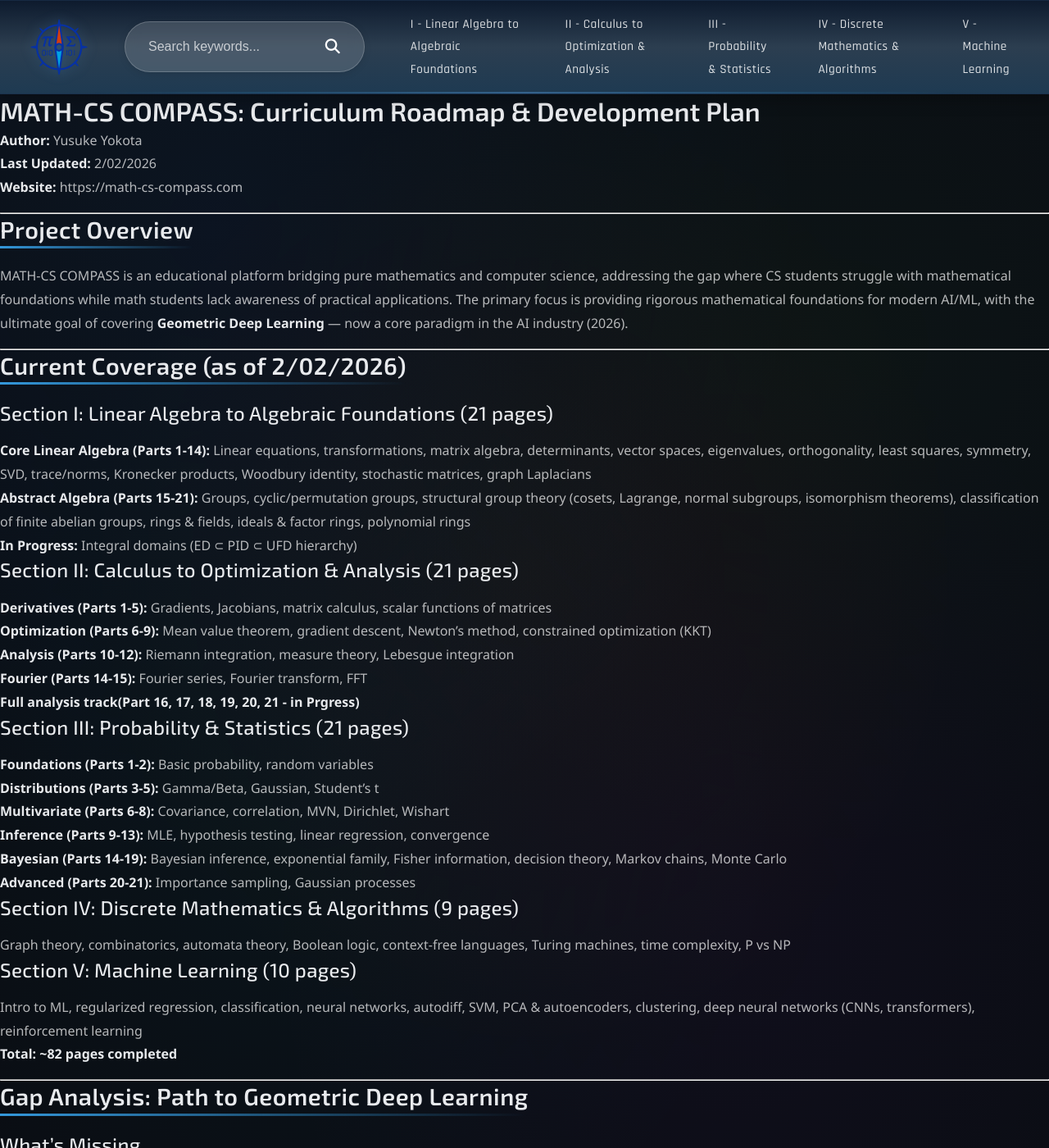
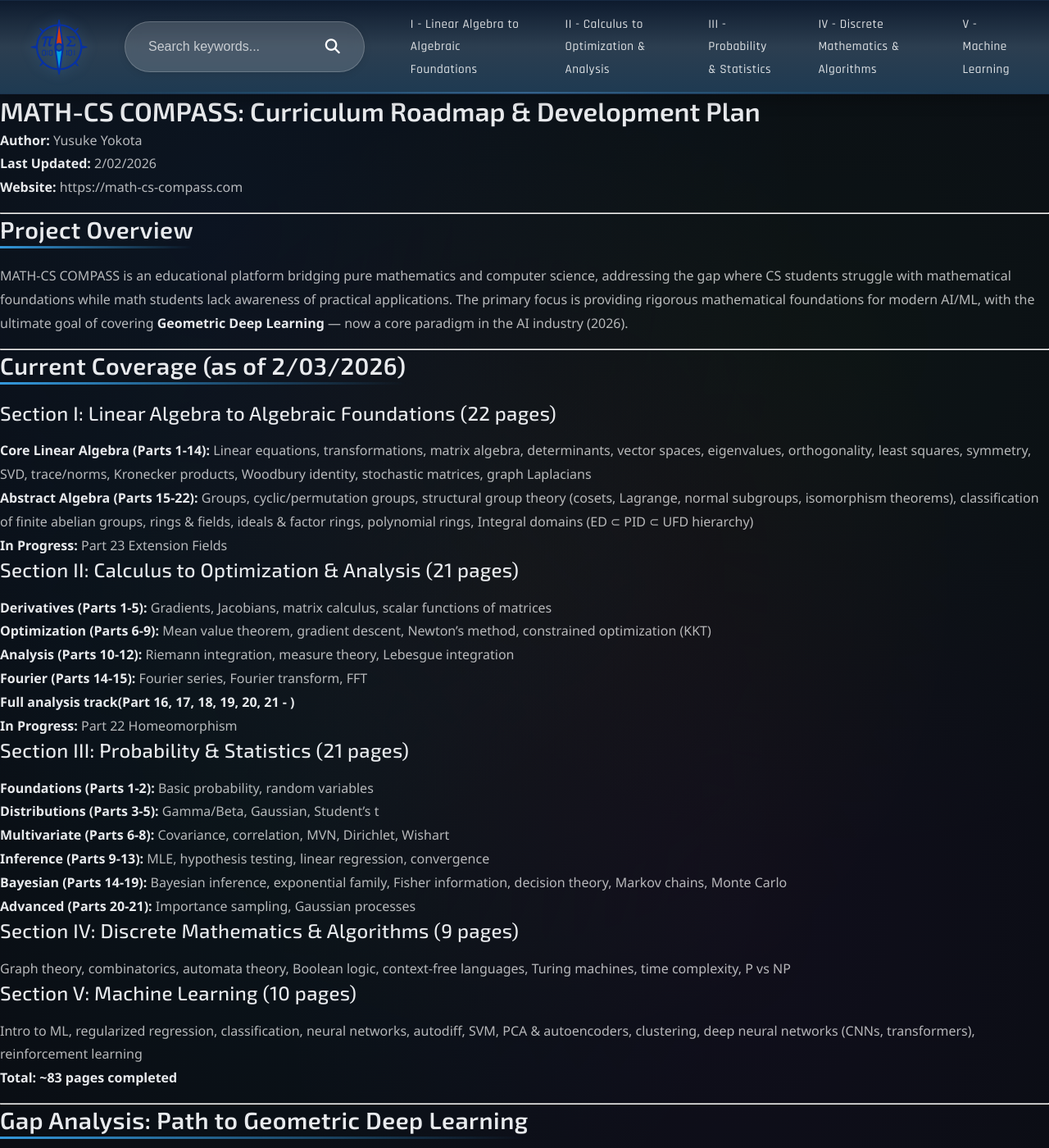
Before and after one commit to Yusukey01/yusukey01.github.io, a Jekyll site: the page built from math_cs_compass_roadmap_2026.md, in a window 1280 px wide and 1400 px high. Shown: the whole window at 82% size. Built offline with Jekyll 4.4.1, drawn with Linux system fonts in a browser that asks for light colours; our own code applies the rules of GitHub Pages for plain Markdown files; some of the changed text lies outside the part shown.

```diff
--- a/math_cs_compass_roadmap_2026.md
+++ b/math_cs_compass_roadmap_2026.md
@@ -12,19 +12,21 @@ MATH-CS COMPASS is an educational platform bridging pure mathematics and compute
 
 ---
 
-## Current Coverage (as of 2/02/2026)
+## Current Coverage (as of 2/03/2026)
 
-### Section I: Linear Algebra to Algebraic Foundations (21 pages)
+### Section I: Linear Algebra to Algebraic Foundations (22 pages)
 - **Core Linear Algebra (Parts 1-14):** Linear equations, transformations, matrix algebra, determinants, vector spaces, eigenvalues, orthogonality, least squares, symmetry, SVD, trace/norms, Kronecker products, Woodbury identity, stochastic matrices, graph Laplacians
-- **Abstract Algebra (Parts 15-21):** Groups, cyclic/permutation groups, structural group theory (cosets, Lagrange, normal subgroups, isomorphism theorems), classification of finite abelian groups, rings & fields, ideals & factor rings, polynomial rings
-- **In Progress:** Integral domains (ED ⊂ PID ⊂ UFD hierarchy)
+- **Abstract Algebra (Parts 15-22):** Groups, cyclic/permutation groups, structural group theory (cosets, Lagrange, normal subgroups, isomorphism theorems), classification of finite abelian groups, rings & fields, ideals & factor rings, polynomial rings, Integral domains (ED ⊂ PID ⊂ UFD hierarchy)
+- **In Progress:** Part 23 Extension Fields
 
 ### Section II: Calculus to Optimization & Analysis (21 pages)
 - **Derivatives (Parts 1-5):** Gradients, Jacobians, matrix calculus, scalar functions of matrices
 - **Optimization (Parts 6-9):** Mean value theorem, gradient descent, Newton's method, constrained optimization (KKT)
 - **Analysis (Parts 10-12):** Riemann integration, measure theory, Lebesgue integration
 - **Fourier (Parts 14-15):** Fourier series, Fourier transform, FFT
-- **Full analysis track(Part 16, 17, 18, 19, 20, 21 - in Prgress)**
+- **Full analysis track(Part 16, 17, 18, 19, 20, 21 - )**
+- **In Progress:** Part 22 Homeomorphism
+
 
 ### Section III: Probability & Statistics (21 pages)
 - **Foundations (Parts 1-2):** Basic probability, random variables
@@ -40,7 +42,7 @@ MATH-CS COMPASS is an educational platform bridging pure mathematics and compute
 ### Section V: Machine Learning (10 pages)
 - Intro to ML, regularized regression, classification, neural networks, autodiff, SVM, PCA & autoencoders, clustering, deep neural networks (CNNs, transformers), reinforcement learning
 
-**Total: ~82 pages completed**
+**Total: ~83 pages completed**
 
 ---
 
@@ -152,8 +154,8 @@ Alongside the analysis track, complete the algebraic foundations:
 |--------|------|---------|
 | ✅ | Groups (linalg-15,16,17,18) | Complete |
 | ✅ | Rings (linalg-19,20,21) | Complete |
-| 🔄 | Integral Domains | In progress (ED ⊂ PID ⊂ UFD) |
-| ❌ | Field Extensions | Extension fields, algebraic extensions, minimal polynomials |
+| ✅ | Integral Domains | In progress (ED ⊂ PID ⊂ UFD) |
+| 🔄 | Field Extensions | Extension fields, algebraic extensions, minimal polynomials |
 | ❌ | Finite Fields | GF(p^n), applications to cryptography |
 | ❌ | **Lie Groups** | Groups that are smooth manifolds |
 | ❌ | Lie Algebras | Infinitesimal structure |
@@ -164,8 +166,8 @@ Alongside the analysis track, complete the algebraic foundations:
 
 | Month | Track A (Algebra) | Track B (Analysis) |
 |-------|-------------------|-------------------|
-| Jan | Integral Domains | Metric Spaces (intro) ✅ |
-| Feb | Field Extensions | Convergence & Boundedness　✅|
+| Jan | Integral Domains ✅ | Metric Spaces (intro) ✅ |
+| Feb | Field Extensions 🔄 | Convergence & Boundedness　✅|
 | Mar | Finite Fields | Continuity　✅|
 | Apr | **Lie Groups (intro)** | Completeness ✅ |
 | May | Lie Algebras | Connectedness ✅|
```
Also changed, not shown: js/sec1_p22_algebra-map.js (+83 -14 lines).
